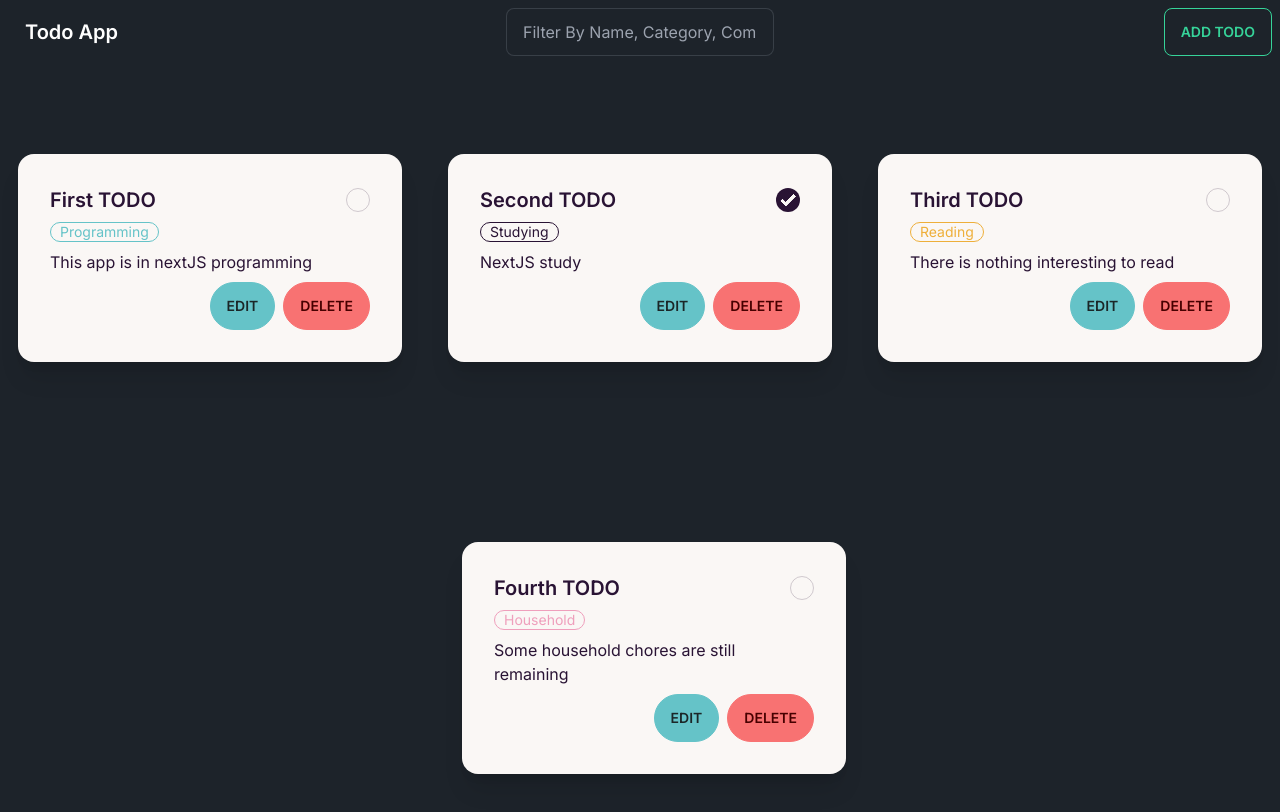
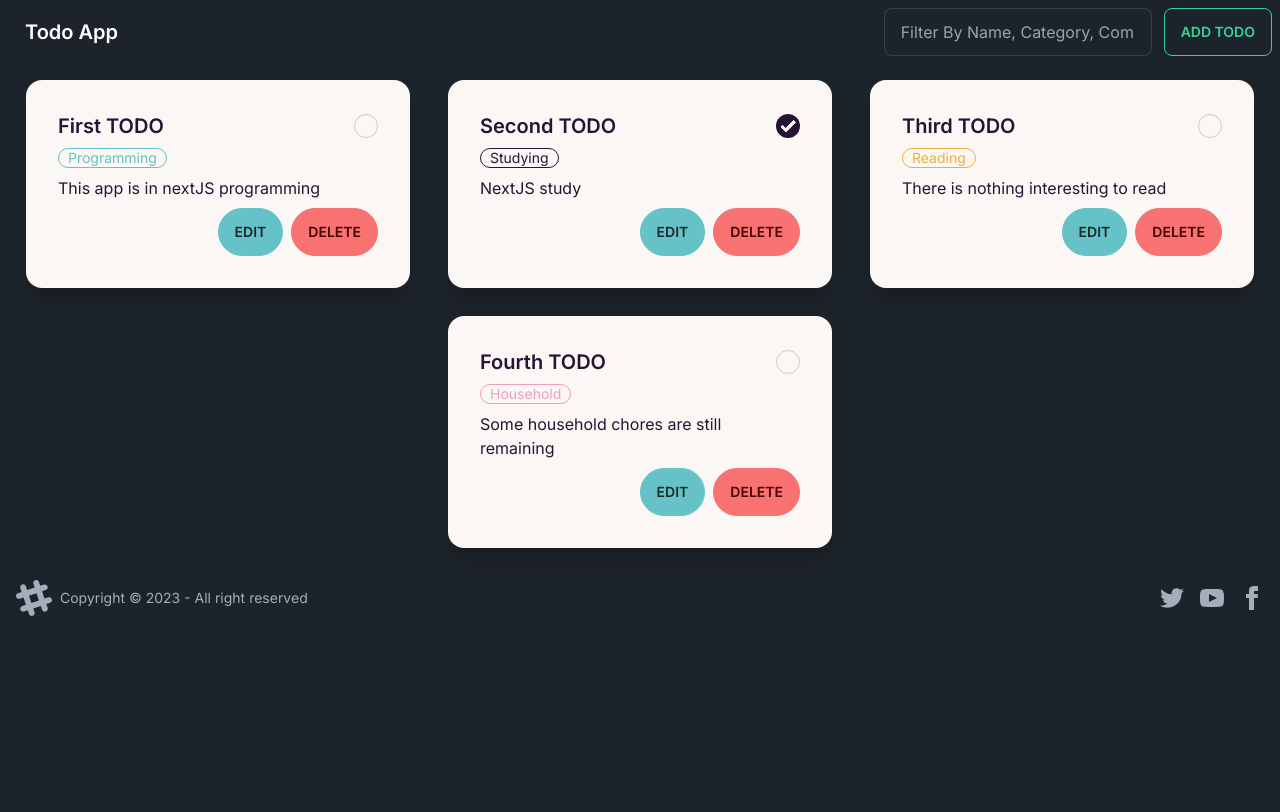
Before and after one commit to Chinmaykd21/todo-next, a Next.js app: page / in a window 1280 px wide. Shown: the top 812 px of the page. Built offline with nearby package versions, Linux system fonts and the light colour scheme.

Commit message:
minor styling :fire:

```diff
--- a/app/layout.tsx
+++ b/app/layout.tsx
@@ -2,6 +2,7 @@
 import "./globals.css";
 import type { Metadata } from "next";
 import { Inter } from "next/font/google";
+import Footer from "@/components/footer";
 
 const inter = Inter({ subsets: ["latin"] });
 
@@ -20,6 +21,7 @@
       <body className={inter.className}>
         <NavBar />
         {children}
+        <Footer />
       </body>
     </html>
   );
--- a/app/page.tsx
+++ b/app/page.tsx
@@ -4,7 +4,7 @@
 
 export default function Home() {
   return (
-    <div className="flex flex-row flex-wrap justify-evenly w-full items-center h-screen space-x-7">
+    <div className="flex flex-row flex-wrap justify-evenly w-full items-center gap-7 p-4">
       {todos.map((todo) => {
         return (
           <div key={todo?.id}>
--- /dev/null
+++ b/components/footer.tsx
@@ -0,0 +1,59 @@
+import React from "react";
+
+const Footer = () => {
+  return (
+    <footer className="footer items-center p-4 text-neutral-content">
+      <aside className="items-center grid-flow-col">
+        <svg
+          width="36"
+          height="36"
+          viewBox="0 0 24 24"
+          xmlns="http://www.w3.org/2000/svg"
+          fillRule="evenodd"
+          clipRule="evenodd"
+          className="fill-current"
+        >
+          <path d="M22.672 15.226l-2.432.811.841 2.515c.33 1.019-.209 2.127-1.23 2.456-1.15.325-2.148-.321-2.463-1.226l-.84-2.518-5.013 1.677.84 2.517c.391 1.203-.434 2.542-1.831 2.542-.88 0-1.601-.564-1.86-1.314l-.842-2.516-2.431.809c-1.135.328-2.145-.317-2.463-1.229-.329-1.018.211-2.127 1.231-2.456l2.432-.809-1.621-4.823-2.432.808c-1.355.384-2.558-.59-2.558-1.839 0-.817.509-1.582 1.327-1.846l2.433-.809-.842-2.515c-.33-1.02.211-2.129 1.232-2.458 1.02-.329 2.13.209 2.461 1.229l.842 2.515 5.011-1.677-.839-2.517c-.403-1.238.484-2.553 1.843-2.553.819 0 1.585.509 1.85 1.326l.841 2.517 2.431-.81c1.02-.33 2.131.211 2.461 1.229.332 1.018-.21 2.126-1.23 2.456l-2.433.809 1.622 4.823 2.433-.809c1.242-.401 2.557.484 2.557 1.838 0 .819-.51 1.583-1.328 1.847m-8.992-6.428l-5.01 1.675 1.619 4.828 5.011-1.674-1.62-4.829z"></path>
+        </svg>
+        <p>Copyright © 2023 - All right reserved</p>
+      </aside>
+      <nav className="grid-flow-col gap-4 md:place-self-center md:justify-self-end">
+        <a>
+          <svg
+            xmlns="http://www.w3.org/2000/svg"
+            width="24"
+            height="24"
+            viewBox="0 0 24 24"
+            className="fill-current"
+          >
+            <path d="M24 4.557c-.883.392-1.832.656-2.828.775 1.017-.609 1.798-1.574 2.165-2.724-.951.564-2.005.974-3.127 1.195-.897-.957-2.178-1.555-3.594-1.555-3.179 0-5.515 2.966-4.797 6.045-4.091-.205-7.719-2.165-10.148-5.144-1.29 2.213-.669 5.108 1.523 6.574-.806-.026-1.566-.247-2.229-.616-.054 2.281 1.581 4.415 3.949 4.89-.693.188-1.452.232-2.224.084.626 1.956 2.444 3.379 4.6 3.419-2.07 1.623-4.678 2.348-7.29 2.04 2.179 1.397 4.768 2.212 7.548 2.212 9.142 0 14.307-7.721 13.995-14.646.962-.695 1.797-1.562 2.457-2.549z"></path>
+          </svg>
+        </a>
+        <a>
+          <svg
+            xmlns="http://www.w3.org/2000/svg"
+            width="24"
+            height="24"
+            viewBox="0 0 24 24"
+            className="fill-current"
+          >
+            <path d="M19.615 3.184c-3.604-.246-11.631-.245-15.23 0-3.897.266-4.356 2.62-4.385 8.816.029 6.185.484 8.549 4.385 8.816 3.6.245 11.626.246 15.23 0 3.897-.266 4.356-2.62 4.385-8.816-.029-6.185-.484-8.549-4.385-8.816zm-10.615 12.816v-8l8 3.993-8 4.007z"></path>
+          </svg>
+        </a>
+        <a>
+          <svg
+            xmlns="http://www.w3.org/2000/svg"
+            width="24"
+            height="24"
+            viewBox="0 0 24 24"
+            className="fill-current"
+          >
+            <path d="M9 8h-3v4h3v12h5v-12h3.642l.358-4h-4v-1.667c0-.955.192-1.333 1.115-1.333h2.885v-5h-3.808c-3.596 0-5.192 1.583-5.192 4.615v3.385z"></path>
+          </svg>
+        </a>
+      </nav>
+    </footer>
+  );
+};
+
+export default Footer;
--- a/components/nav.tsx
+++ b/components/nav.tsx
@@ -26,23 +26,23 @@
     ) : null;
 
   return (
-    <div className="navbar bg-base-100 text-white flex justify-evenly">
+    <div className="navbar bg-base-100 text-white">
       <div className="navbar-start">
         <a className="btn btn-ghost normal-case text-xl" href="/">
           Todo App
         </a>
       </div>
-      <div className="navbar-center">
+      <div className="navbar-end flex flex-row justify-end gap-3">
         <div className="form-control">
           <input
             type="text"
             placeholder={filter}
-            className="input input-bordered w-24 md:w-auto"
+            className="input input-bordered"
             onChange={(e) => setFilter(e?.target?.value)}
           />
         </div>
+        {buttonAdd}
       </div>
-      <div className="navbar-end">{buttonAdd}</div>
     </div>
   );
 };
```
